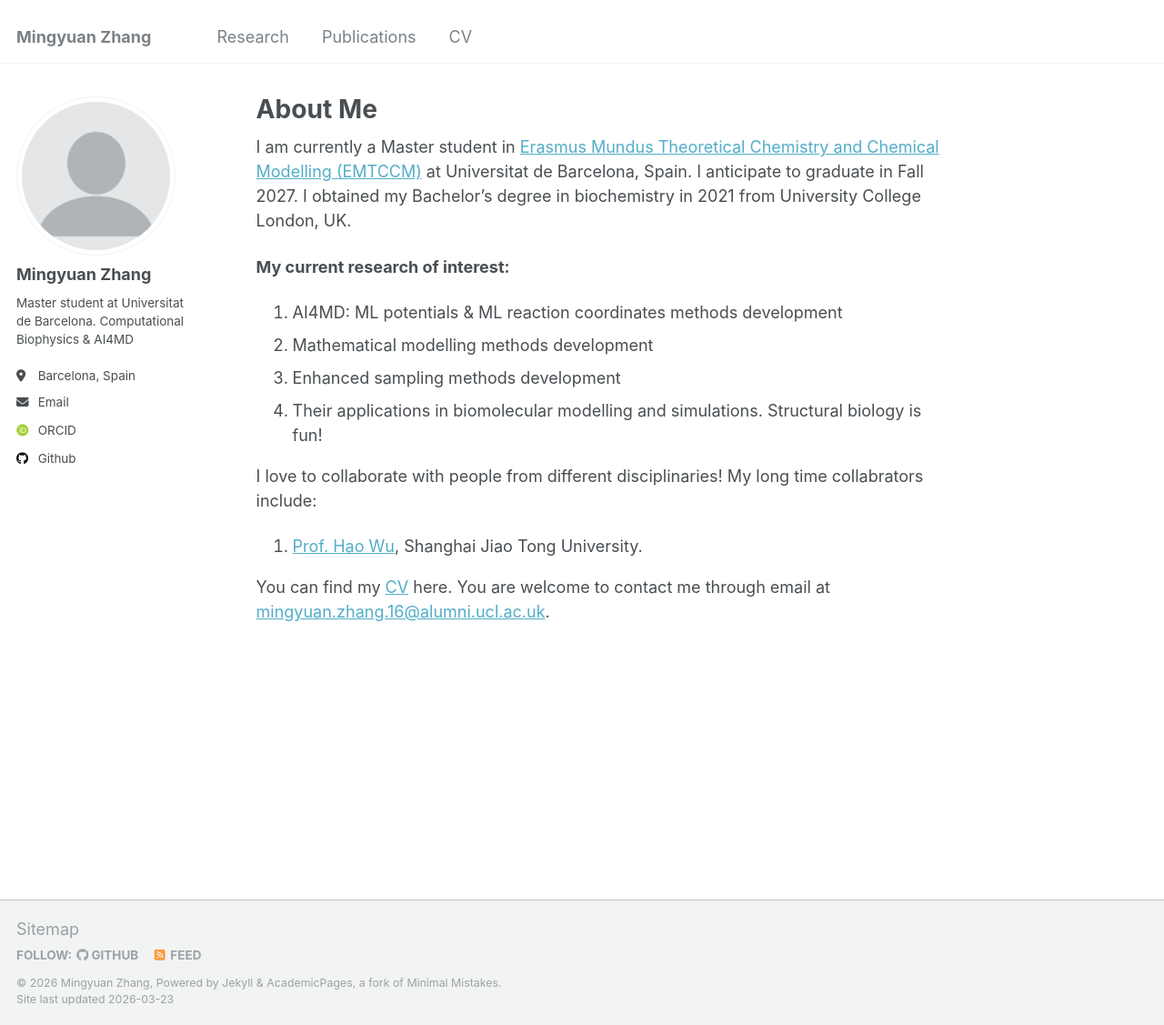
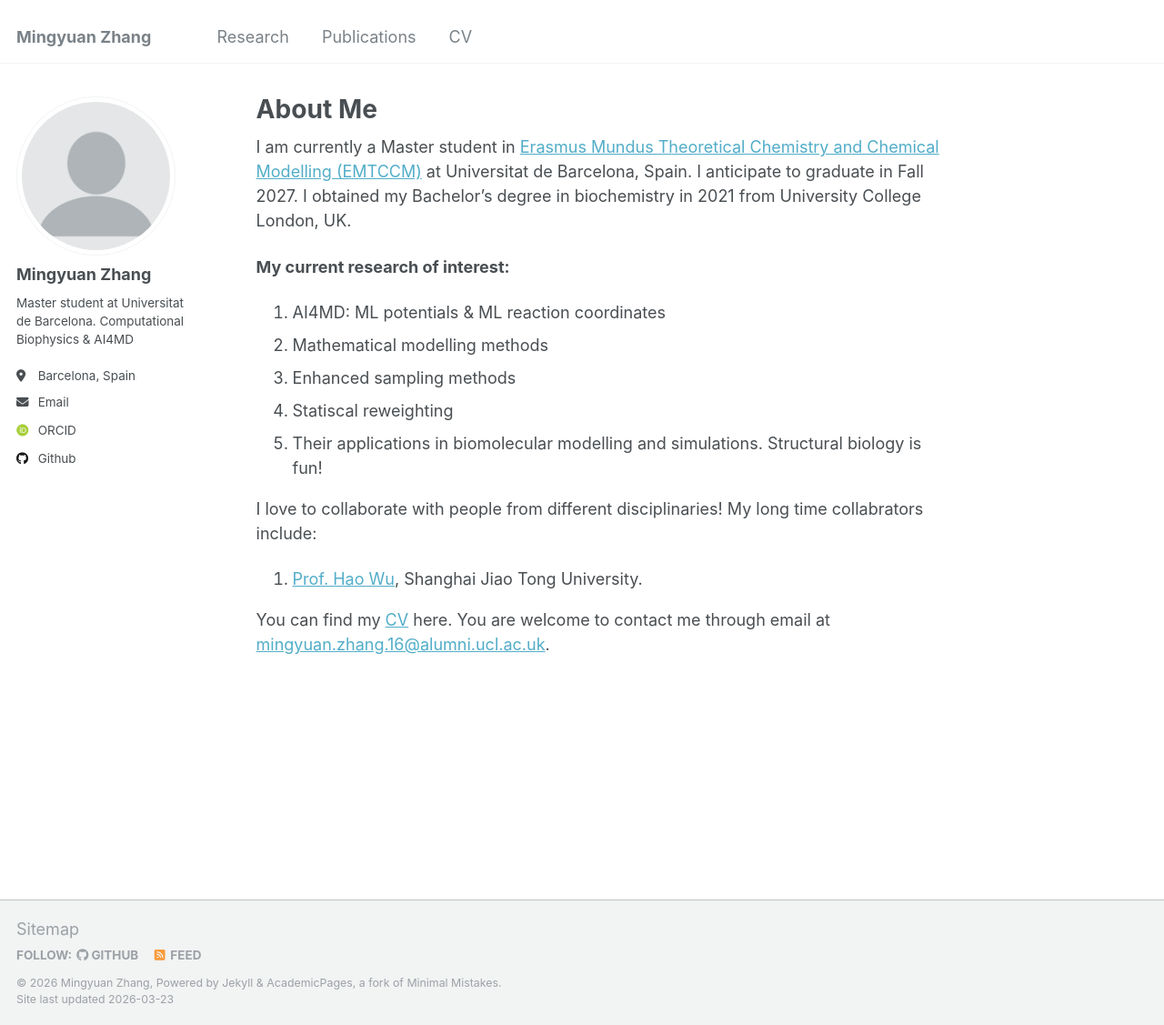
Before and after one commit to Mingyuan00/Mingyuan00.github.io, a Jekyll site: the page built from _pages/about.md, in a window 1280 px wide and 1127 px high. Shown: the whole window at 91% size. Built offline with Jekyll 4.4.1, drawn with Linux system fonts in a browser that asks for light colours; some web fonts are replaced.

Commit message:
Update about.md

```diff
--- a/_pages/about.md
+++ b/_pages/about.md
@@ -11,10 +11,11 @@ I am currently a Master student in [Erasmus Mundus Theoretical Chemistry and Che
 
 **My current research of interest:**
 
-1. AI4MD: ML potentials & ML reaction coordinates methods development
-2. Mathematical modelling methods development
-3. Enhanced sampling methods development
-4. Their applications in biomolecular modelling and simulations. Structural biology is fun!
+1. AI4MD: ML potentials & ML reaction coordinates
+2. Mathematical modelling methods
+3. Enhanced sampling methods
+4. Statiscal reweighting
+5. Their applications in biomolecular modelling and simulations. Structural biology is fun!
 
 I love to collaborate with people from different disciplinaries! My long time collabrators include:
 1. [Prof. Hao Wu](https://ins.sjtu.edu.cn/peoples/wuhao), Shanghai Jiao Tong University.
```
